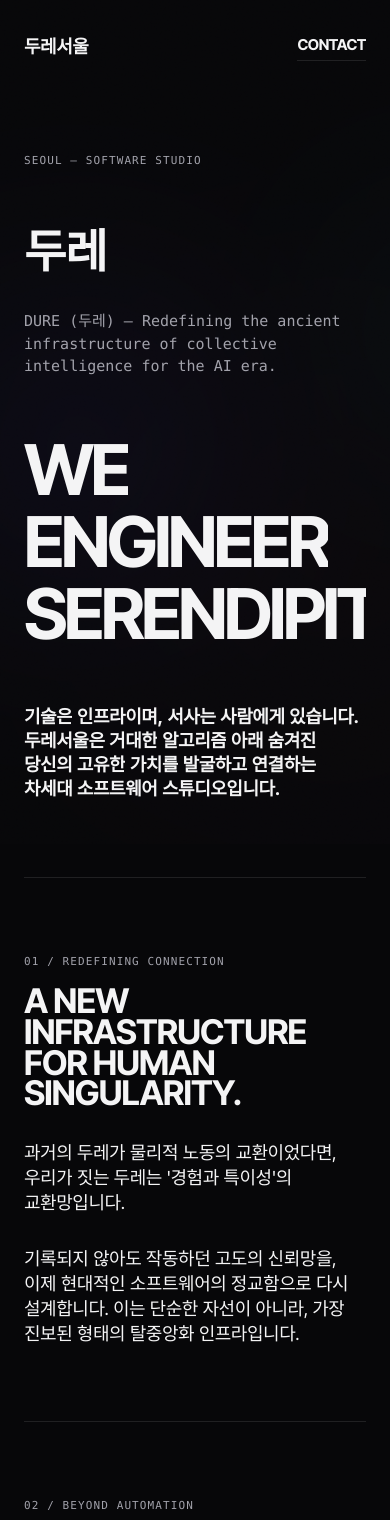
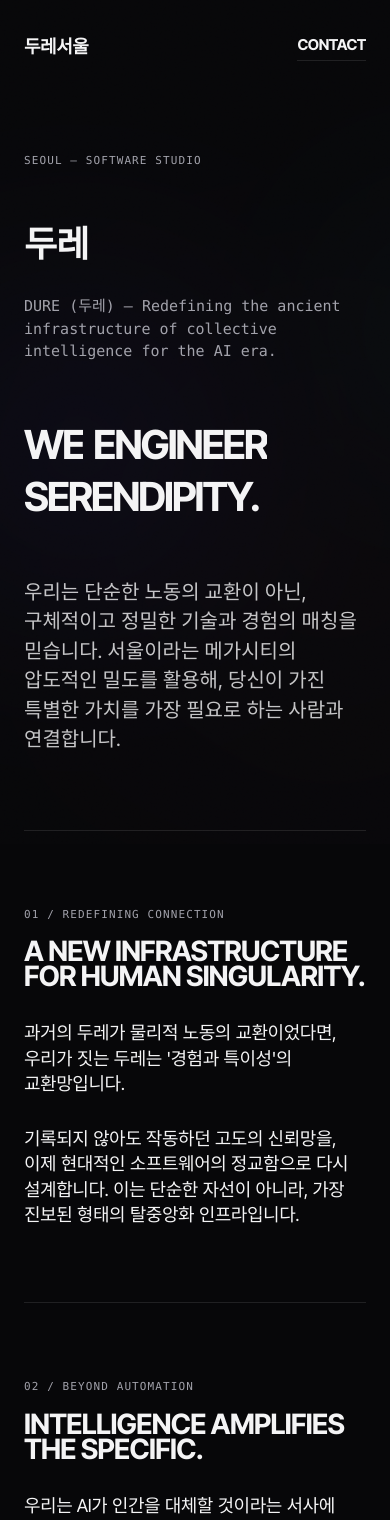
Before and after one commit to dureseoulofficial-cmd/dureseoul-web, a Next.js app: page / in a window 390 px wide. Shown: the top 1520 px of the page. Built offline with nearby package versions, Linux system fonts and the light colour scheme.

Commit message:
Fix responsive typography and Korean line-breaking for mobile

```diff
--- a/src/app/page.tsx
+++ b/src/app/page.tsx
@@ -57,7 +57,7 @@ function AnimatedText({ text, className, delayOffset = 0 }: { text: string, clas
 
   const words = text.split(" ");
   return (
-    <p ref={ref} className={`${className} flex flex-wrap gap-x-[0.25em] gap-y-[0.1em]`}>
+    <p ref={ref} className={`${className} flex flex-wrap gap-x-[0.25em] gap-y-[0.1em] break-keep`}>
       {words.map((word, i) => (
         <span key={i} className="overflow-hidden inline-block">
           <motion.span
@@ -104,7 +104,7 @@ function HeroHeadline({ text }: { text: string }) {
   };
 
   if (shouldReduceMotion) {
-    return <h1 className="text-[76px] md:text-[103px] leading-[0.8] tracking-tighter uppercase font-bold text-fg">{text}</h1>;
+    return <h1 className="text-[40px] sm:text-[70px] md:text-[103px] leading-[0.9] md:leading-[0.8] tracking-tighter uppercase font-bold text-fg">{text}</h1>;
   }
 
   return (
@@ -112,7 +112,7 @@ function HeroHeadline({ text }: { text: string }) {
       variants={container}
       initial="hidden"
       animate="show"
-      className="text-[70px] md:text-[103px] leading-[0.8] tracking-tighter uppercase font-bold text-fg flex flex-wrap gap-x-[15px] md:gap-x-[20px]"
+      className="text-[40px] sm:text-[70px] md:text-[103px] leading-[0.9] md:leading-[0.8] tracking-tighter uppercase font-bold text-fg flex flex-wrap gap-x-[10px] md:gap-x-[20px]"
     >
       {words.map((word, i) => (
         <span key={i} className="overflow-hidden inline-block pb-4">
@@ -411,7 +411,7 @@ export default function Home() {
         {/* Hero */}
         <section className="pt-[60px] pb-[76px] md:pt-[100px] md:pb-[120px]">
           <span className="text-[11px] font-mono tracking-widest uppercase mb-12 block text-muted">Seoul — Software Studio</span>
-          <h2 className="text-[46px] md:text-[76px] font-bold mb-6 tracking-tight text-fg">두레</h2>
+          <h2 className="text-[36px] md:text-[76px] font-bold mb-6 tracking-tight text-fg">두레</h2>
           <p className="text-[15px] md:text-[18px] font-mono text-muted mb-16 max-w-xl">
             DURE (두레) — Redefining the ancient infrastructure of collective intelligence for the AI era.
           </p>
@@ -421,8 +421,8 @@ export default function Home() {
           </div>
 
           <AnimatedText
-            text="기술은 인프라이며, 서사는 사람에게 있습니다. 두레서울은 거대한 알고리즘 아래 숨겨진 당신의 고유한 가치를 발굴하고 연결하는 차세대 소프트웨어 스튜디오입니다."
-            className="text-[18px] md:text-[34px] font-bold leading-tight max-w-4xl tracking-tight text-fg"
+            text="우리는 단순한 노동의 교환이 아닌, 구체적이고 정밀한 기술과 경험의 매칭을 믿습니다. 서울이라는 메가시티의 압도적인 밀도를 활용해, 당신이 가진 특별한 가치를 가장 필요로 하는 사람과 연결합니다."
+            className="text-[20px] md:text-[34px] leading-snug md:leading-tight text-fg/80 max-w-4xl"
             delayOffset={0.5}
           />
         </section>
@@ -431,7 +431,7 @@ export default function Home() {
         <AnimatedSection border className="py-[76px] md:py-[120px] grid grid-cols-1 md:grid-cols-12 gap-8">
           <div className="md:col-span-4">
             <span className="text-[11px] font-mono tracking-widest uppercase block mb-4 text-muted">01 / REDEFINING CONNECTION</span>
-            <h3 className="text-[34px] md:text-[46px] font-bold leading-[0.9] tracking-tight uppercase text-fg">A new infrastructure for human singularity.</h3>
+            <h3 className="text-[28px] md:text-[46px] font-bold leading-[0.9] tracking-tight uppercase text-fg">A new infrastructure for human singularity.</h3>
           </div>
           <div className="md:col-span-8 md:col-start-6 text-[18px] md:text-[34px] font-medium leading-[1.3] tracking-tight space-y-8 md:space-y-12 max-w-3xl text-fg">
             <AnimatedText text="과거의 두레가 물리적 노동의 교환이었다면, 우리가 짓는 두레는 '경험과 특이성'의 교환망입니다." />
@@ -443,7 +443,7 @@ export default function Home() {
         <AnimatedSection border className="py-[76px] md:py-[120px] grid grid-cols-1 md:grid-cols-12 gap-8">
           <div className="md:col-span-4">
             <span className="text-[11px] font-mono tracking-widest uppercase block mb-4 text-muted">02 / BEYOND AUTOMATION</span>
-            <h3 className="text-[34px] md:text-[46px] font-bold leading-[0.9] tracking-tight uppercase text-fg">Intelligence amplifies the specific.</h3>
+            <h3 className="text-[28px] md:text-[46px] font-bold leading-[0.9] tracking-tight uppercase text-fg">Intelligence amplifies the specific.</h3>
           </div>
           <div className="md:col-span-8 md:col-start-6 text-[18px] md:text-[34px] font-medium leading-[1.3] tracking-tight space-y-8 md:space-y-12 max-w-3xl text-fg">
             <AnimatedText text="우리는 AI가 인간을 대체할 것이라는 서사에 동의하지 않습니다. 범용적인 작업이 자동화될수록, 오직 당신만이 가진 구체적인 경험과 비정형적인 지혜의 가치는 폭발적으로 상승합니다." />
```
